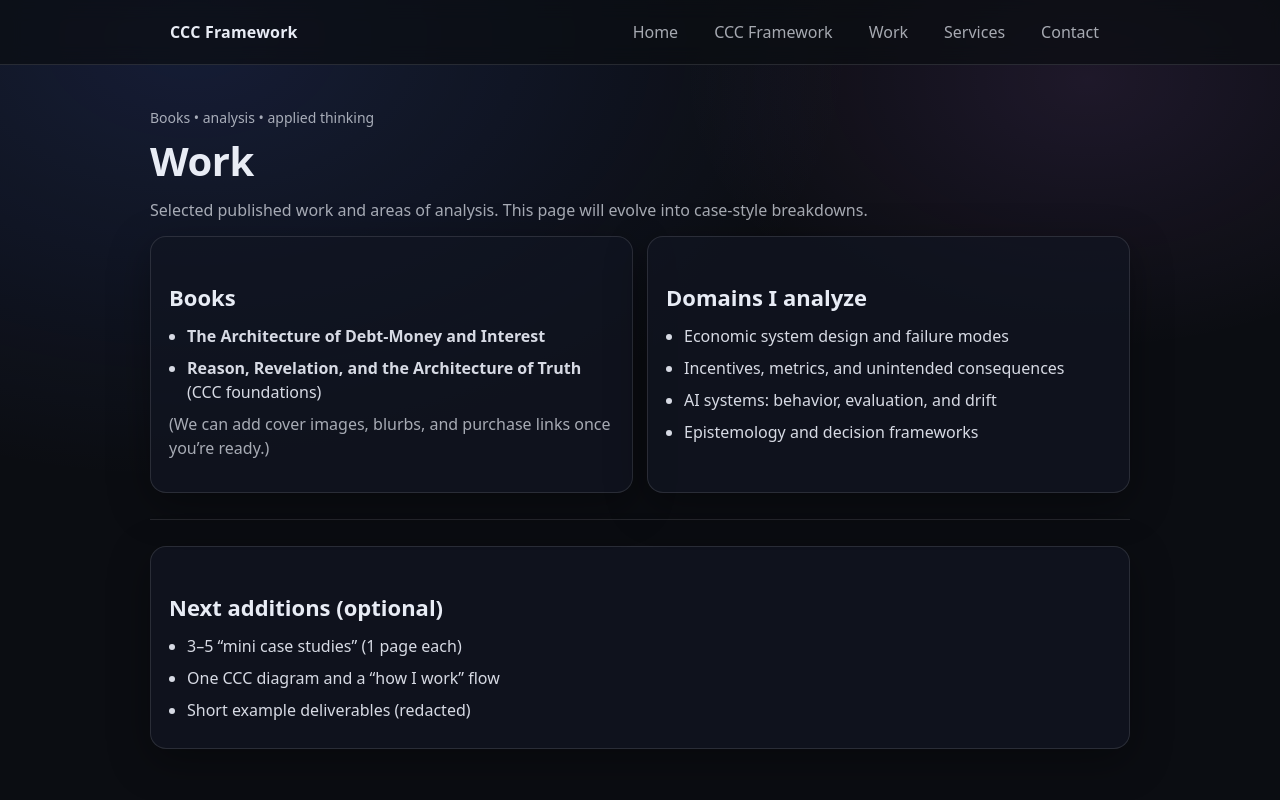
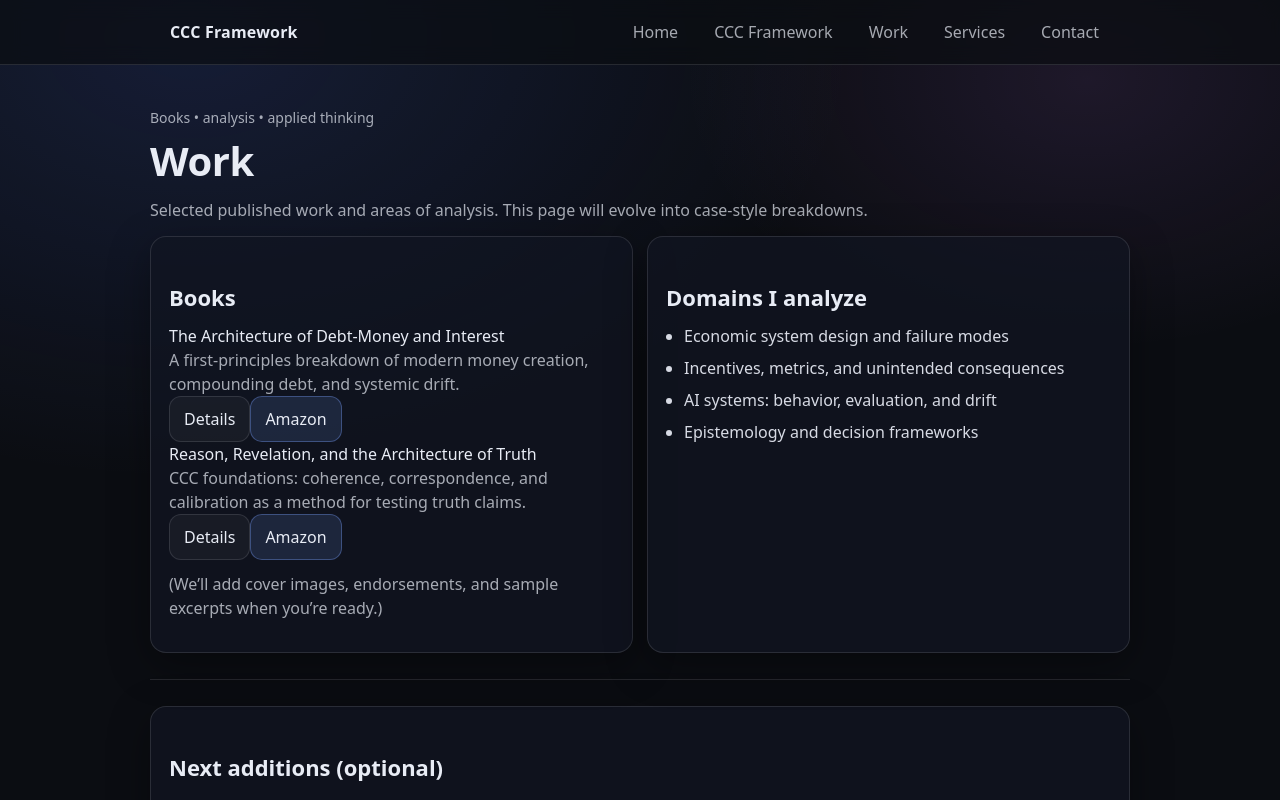
Before and after one commit to azfarsamin/cccframework, a Next.js app: page /work in a window 1280 px wide. Shown: the top 800 px of the page. Built offline with nearby package versions, Linux system fonts and the light colour scheme.

Commit message:
Update page.tsx

```diff
--- a/app/work/page.tsx
+++ b/app/work/page.tsx
@@ -1,3 +1,5 @@
+import Link from "next/link";
+
 export default function WorkPage() {
   return (
     <>
@@ -10,12 +12,45 @@ export default function WorkPage() {
       <div className="grid two">
         <div className="card">
           <h2>Books</h2>
-          <ul className="list">
-            <li><strong>The Architecture of Debt-Money and Interest</strong></li>
-            <li><strong>Reason, Revelation, and the Architecture of Truth</strong> (CCC foundations)</li>
-          </ul>
-          <p className="muted">
-            (We can add cover images, blurbs, and purchase links once you’re ready.)
+
+          <div className="bookStack">
+            <div className="bookCard">
+              <div className="bookMeta">
+                <div className="bookTitle">The Architecture of Debt-Money and Interest</div>
+                <div className="muted">
+                  A first-principles breakdown of modern money creation, compounding debt, and systemic drift.
+                </div>
+                <div className="bookActions">
+                  <Link className="button" href="/work/debt-money-interest">
+                    Details
+                  </Link>
+                  <a className="button primary" href="#" target="_blank" rel="noreferrer">
+                    Amazon
+                  </a>
+                </div>
+              </div>
+            </div>
+
+            <div className="bookCard">
+              <div className="bookMeta">
+                <div className="bookTitle">Reason, Revelation, and the Architecture of Truth</div>
+                <div className="muted">
+                  CCC foundations: coherence, correspondence, and calibration as a method for testing truth claims.
+                </div>
+                <div className="bookActions">
+                  <Link className="button" href="/work/reason-revelation-architecture-truth">
+                    Details
+                  </Link>
+                  <a className="button primary" href="#" target="_blank" rel="noreferrer">
+                    Amazon
+                  </a>
+                </div>
+              </div>
+            </div>
+          </div>
+
+          <p className="muted" style={{ marginTop: 12 }}>
+            (We’ll add cover images, endorsements, and sample excerpts when you’re ready.)
           </p>
         </div>
 
```
